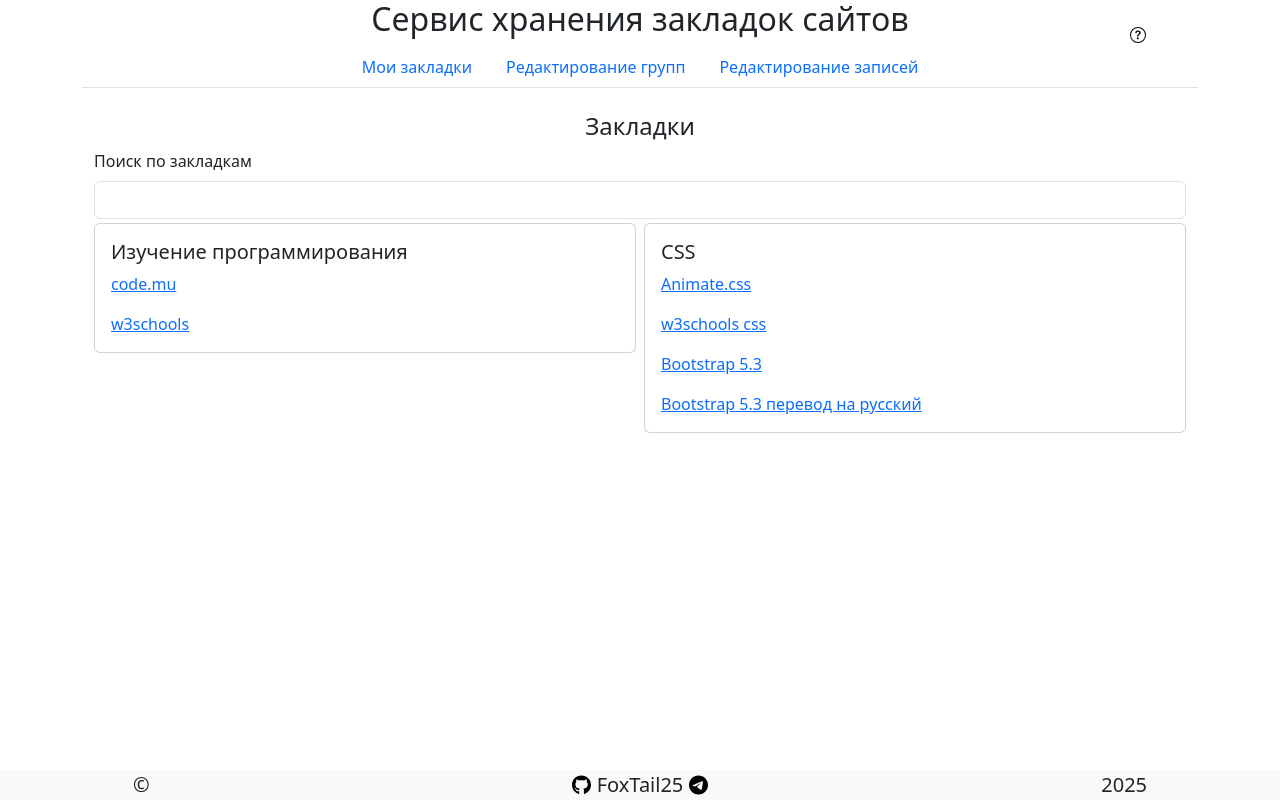
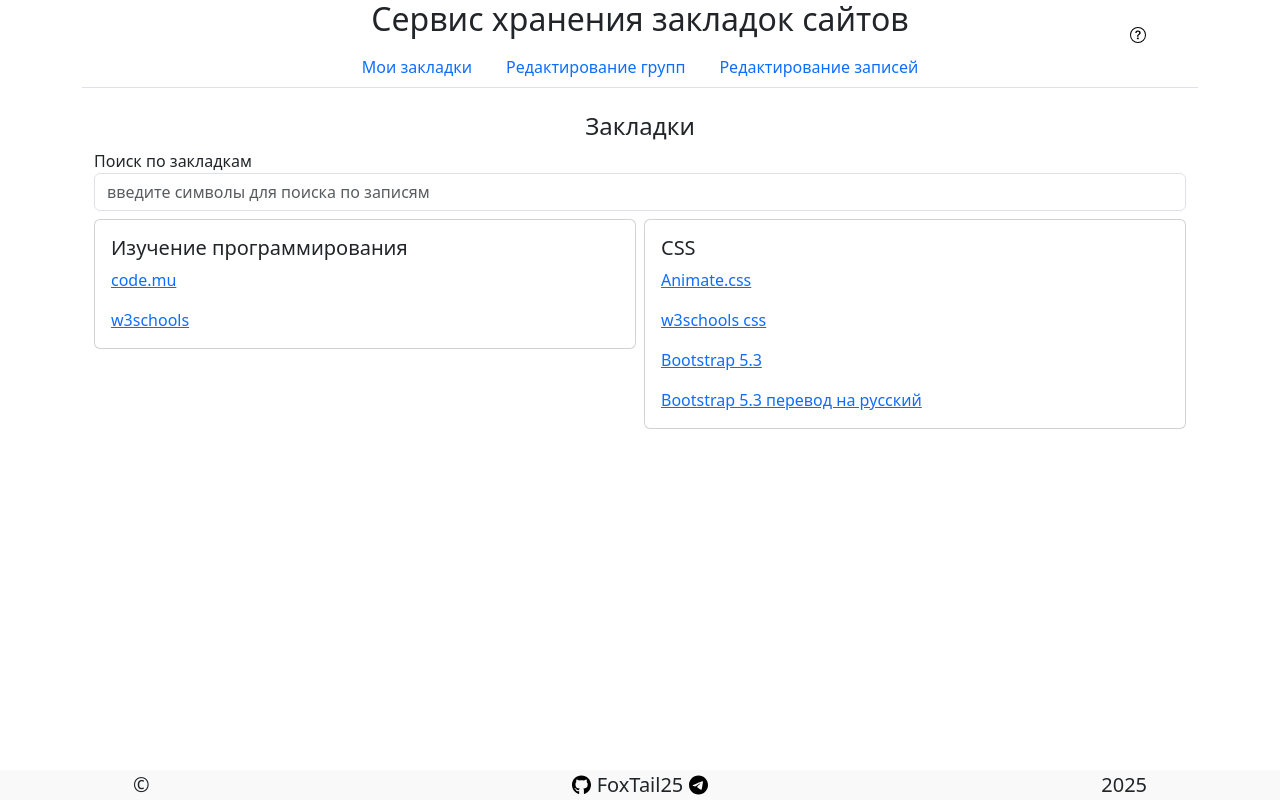
Before and after one commit to FoxTail25/code_mu_proj_bookmark_storage_service, a Vue app: page / in a window 1280 px wide. Built offline with nearby package versions, Linux system fonts and the light colour scheme.

Commit message:
Обновил билд

```diff
--- a/src/views/HomeView.vue
+++ b/src/views/HomeView.vue
@@ -35,11 +35,11 @@ export default {
       return ''
     },
     searchAnswerVisible() {
-      // console.log(this.searchingArr.length)
       return this.searchingArr.length > 0 && this.searchString != ""
         ? true
         : false
     }
+
   },
   methods: {
     getFav(path) {
@@ -62,13 +62,14 @@ export default {
   <main class="container">
 
 
-    <label for="searcher" class="form-label">Поиск по закладкам</label>
-    <input type="search" id="searcher" class="form-control mb-1" v-model="searchString" @input="search">
+    <label for="searcher" class="form-label mb-0">Поиск по закладкам</label>
+    <input type="search" id="searcher" class="form-control mb-2" v-model="searchString" @input="search"
+      placeholder="введите символы для поиска по записям">
     <div v-if="searchAnswerVisible" class="row">
       <div class="col-12">
 
         <p>есть {{ searchingArr.length }} {{ searchingArr.length > 1 ? "записи" : "запись" }}</p>
-        <table class="table">
+        <table class="table mb-4">
           <thead>
             <tr>
               <th scope="col">#</th>
@@ -80,7 +81,7 @@ export default {
           <tbody>
             <tr v-for="(elem, ind) in searchingArr" :key="elem.id" class="mb-4">
               <th scope="row">{{ ind }}</th>
-              <td><a :href="elem.link">{{ elem.link }}</a></td>
+              <td><a :href="elem.link" target="_blank">{{ elem.link }}</a></td>
               <td>{{ elem.name }}</td>
               <td>{{ elem.description }}</td>
             </tr>
```
Also changed, not shown: 2 other files (tests, documents, lock files or other folders).
